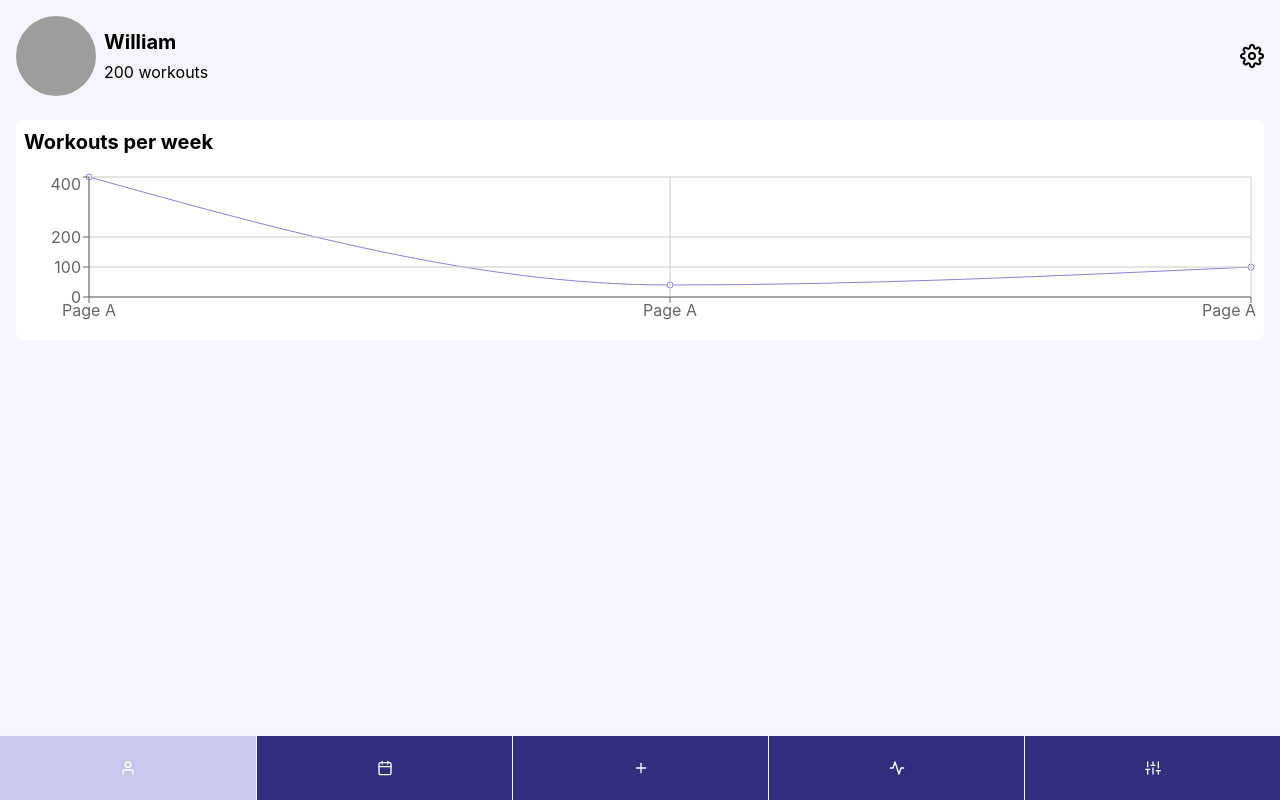
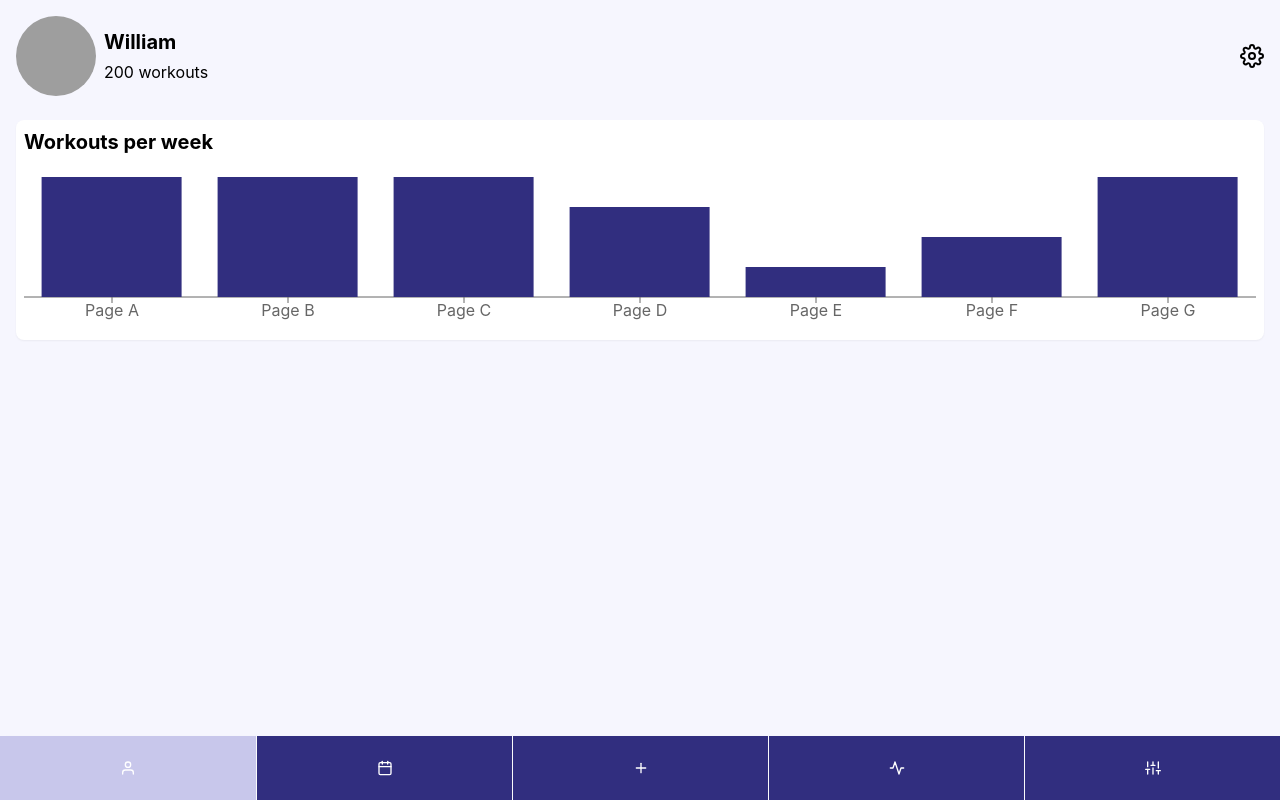
Before and after one commit to williambaele/gym-buddy, a React (Create React App) app in the folder frontend/: page / in a window 1280 px wide. Built offline with nearby package versions, Linux system fonts and the light colour scheme; grey boxes are pictures that could not be loaded.

Commit message:
Better UI workout form

```diff
--- a/frontend/src/charts/WelcomeChart.js
+++ b/frontend/src/charts/WelcomeChart.js
@@ -1,31 +1,71 @@
 import React from "react";
-import {
-  LineChart,
-  Line,
-  CartesianGrid,
-  XAxis,
-  YAxis,
-  ResponsiveContainer,
-} from "recharts";
+import { BarChart, Bar, ResponsiveContainer, XAxis, YAxis } from "recharts";
 
 const WelcomeChart = () => {
   const data = [
-    { name: "Page A", uv: 400, pv: 2400, amt: 2400 },
-    { name: "Page A", uv: 40, pv: 2400, amt: 2400 },
-    { name: "Page A", uv: 100, pv: 240, amt: 2400 },
+    {
+      name: "Page A",
+      uv: 4,
+      pv: 2400,
+      amt: 2400,
+    },
+    {
+      name: "Page B",
+      uv: 4,
+      pv: 1398,
+      amt: 2210,
+    },
+    {
+      name: "Page C",
+      uv: 4,
+      pv: 9800,
+      amt: 2290,
+    },
+    {
+      name: "Page D",
+      uv: 3,
+      pv: 3908,
+      amt: 2000,
+    },
+    {
+      name: "Page E",
+      uv: 1,
+      pv: 4800,
+      amt: 2181,
+    },
+    {
+      name: "Page F",
+      uv: 2,
+      pv: 3800,
+      amt: 2500,
+    },
+    {
+      name: "Page G",
+      uv: 4,
+      pv: 4300,
+      amt: 2100,
+    },
   ];
-
   return (
-    <div className="flex flex-col gap-4 bg-white rounded-lg p-2">
+    <div className="flex flex-col gap-4 bg-white rounded-lg p-2 shadow-sm">
       <h2 className="text-xl font-bold">Workouts per week</h2>
       <div className="w-full h-40">
         <ResponsiveContainer width="100%" height="100%">
-          <LineChart width={600} height={300} data={data}>
-            <Line type="monotone" dataKey="uv" stroke="#8884d8" />
-            <CartesianGrid stroke="#ccc" />
+          <BarChart
+            width={150}
+            height={40}
+            data={data}
+            margin={{
+              top: 5,
+              right: 0,
+              left: 0,
+              bottom: 5,
+            }}
+          >
             <XAxis dataKey="name" />
-            <YAxis />
-          </LineChart>
+
+            <Bar dataKey="uv" fill="#312E7F" />
+          </BarChart>
         </ResponsiveContainer>
       </div>
     </div>
--- /dev/null
+++ b/frontend/src/components/ExerciseForm.js
@@ -0,0 +1,75 @@
+import React, { useState } from "react";
+import SetForm from "./SetForm";
+
+const muscleGroups = ["Chest", "Shoulder", "Arms", "Legs", "Back"];
+const exercisesByMuscleGroup = {
+  Chest: ["Bench Press", "Incline Press", "Flyes"],
+  Shoulder: ["Shoulder Press", "Lateral Raises", "Front Raises"],
+  Arms: ["Bicep Curls", "Tricep Dips", "Hammer Curls"],
+  Legs: ["Squats", "Lunges", "Leg Press"],
+  Back: ["Deadlifts", "Lat Pulldowns", "Rows"],
+};
+
+const ExerciseForm = ({ exerciseId }) => {
+  const [selectedMuscleGroup, setSelectedMuscleGroup] = useState("");
+  const [selectedExercise, setSelectedExercise] = useState("");
+  const [sets, setSets] = useState([]);
+
+  const handleMuscleGroupChange = (e) => {
+    setSelectedMuscleGroup(e.target.value);
+    setSelectedExercise("");
+  };
+
+  const handleAddSet = () => {
+    setSets([...sets, { id: sets.length + 1 }]);
+  };
+
+  return (
+    <div className="mb-4">
+      <h3 className="text-md font-semibold mb-2">Exercise {exerciseId}</h3>
+      <div className="items-center mb-2 w-full grid grid-cols-3 gap-2">
+        <label>Muscle group:</label>
+        <select
+          value={selectedMuscleGroup}
+          onChange={handleMuscleGroupChange}
+          className="border px-2 py-1 rounded-md bg-gray-100 w-full col-span-2"
+        >
+          {muscleGroups.map((group) => (
+            <option key={group} value={group}>
+              {group}
+            </option>
+          ))}
+        </select>
+      </div>
+      {selectedMuscleGroup && (
+        <div className="items-center mb-2 w-full grid grid-cols-3 gap-2">
+          <label className="mr-2">Exercise:</label>
+          <select
+            value={selectedExercise}
+            onChange={(e) => setSelectedExercise(e.target.value)}
+            className="border px-2 py-1 rounded-md bg-gray-100 w-full col-span-2"
+          >
+            {exercisesByMuscleGroup[selectedMuscleGroup].map((exercise) => (
+              <option key={exercise} value={exercise}>
+                {exercise}
+              </option>
+            ))}
+          </select>
+        </div>
+      )}
+      {sets.map((set) => (
+        <SetForm key={set.id} setId={set.id} />
+      ))}
+      {selectedMuscleGroup && selectedExercise && (
+        <button
+          onClick={handleAddSet}
+          className="bg-[#312E7F] text-white px-3 py-1 rounded-md mt-2"
+        >
+          Add Set
+        </button>
+      )}
+    </div>
+  );
+};
+
+export default ExerciseForm;
--- /dev/null
+++ b/frontend/src/components/FormWorkout.js
@@ -0,0 +1,43 @@
+import React, { useState } from "react";
+import ExerciseForm from "./ExerciseForm";
+import { FiPlus } from "react-icons/fi";
+import { FiSave } from "react-icons/fi";
+import { FiSend } from "react-icons/fi";
+
+const FormWorkout = () => {
+  const [exercises, setExercises] = useState([]);
+
+  const addExercise = () => {
+    setExercises([...exercises, { id: exercises.length + 1 }]);
+  };
+
+  return (
+    <div className="w-full bg-white p-4 shadow-sm rounded-md">
+      <div className="flex justify-between items-center">
+        <h2 className="text-lg font-bold mb-2">Workout Details</h2>
+        <div className="flex gap-2 items-center">
+          <FiSave
+            style={{ fontSize: "20px", color: "#312E7F" }}
+            className="cursor-pointer"
+          />
+          <FiSend
+            style={{ fontSize: "20px", color: "#312E7F" }}
+            className="cursor-pointer"
+          />
+        </div>
+      </div>
+      {exercises.map((exercise) => (
+        <ExerciseForm key={exercise.id} exerciseId={exercise.id} />
+      ))}
+      <button
+        onClick={addExercise}
+        className="bg-[#312E7F] text-white px-4 py-2 rounded-md mt-2 flex gap-2 items-center"
+      >
+        <FiPlus style={{ fontSize: "18px" }} />
+        Add Exercise
+      </button>
+    </div>
+  );
+};
+
+export default FormWorkout;
--- /dev/null
+++ b/frontend/src/components/SetForm.js
@@ -0,0 +1,30 @@
+import React, { useState } from "react";
+
+const SetForm = ({ setId }) => {
+  const [repetitions, setRepetitions] = useState("");
+  const [weight, setWeight] = useState("");
+
+  return (
+    <div className="grid grid-cols-4 mb-2 gap-2">
+      <p className="col-span-1">Set {setId}:</p>
+      <div className="grid grid-cols-2 gap-1 col-span-3">
+        <input
+          type="text"
+          placeholder="Repetitions"
+          value={repetitions}
+          onChange={(e) => setRepetitions(e.target.value)}
+          className="border pl-2 py-1 rounded-md"
+        />
+        <input
+          type="text"
+          placeholder="Weight"
+          value={weight}
+          onChange={(e) => setWeight(e.target.value)}
+          className="border pl-2 py-1 rounded-md"
+        />
+      </div>
+    </div>
+  );
+};
+
+export default SetForm;
--- a/frontend/src/views/Workout.js
+++ b/frontend/src/views/Workout.js
@@ -1,9 +1,24 @@
-import React from "react";
+import React, { useState } from "react";
+import { FiPlus } from "react-icons/fi";
+import FormWorkout from "../components/FormWorkout";
 
 const Workout = () => {
+  const [formVisibility, setFromVisibility] = useState(false);
   return (
-    <div>
-      <p>workout</p>
+    <div className="h-full space-y-6">
+      <div className="flex justify-between items-center">
+        <h1 className="text-2xl font-bold">Start a workout</h1>
+        <div
+          className="flex justify-center items-center bg-[#312E7F] px-4 py-1 rounded-md"
+          onClick={() => setFromVisibility(!formVisibility)}
+        >
+          <FiPlus
+            style={{ fontSize: "24px", color: "white" }}
+            className="cursor-pointer"
+          />
+        </div>
+      </div>
+      {formVisibility ? <FormWorkout /> : null}
     </div>
   );
 };
```
